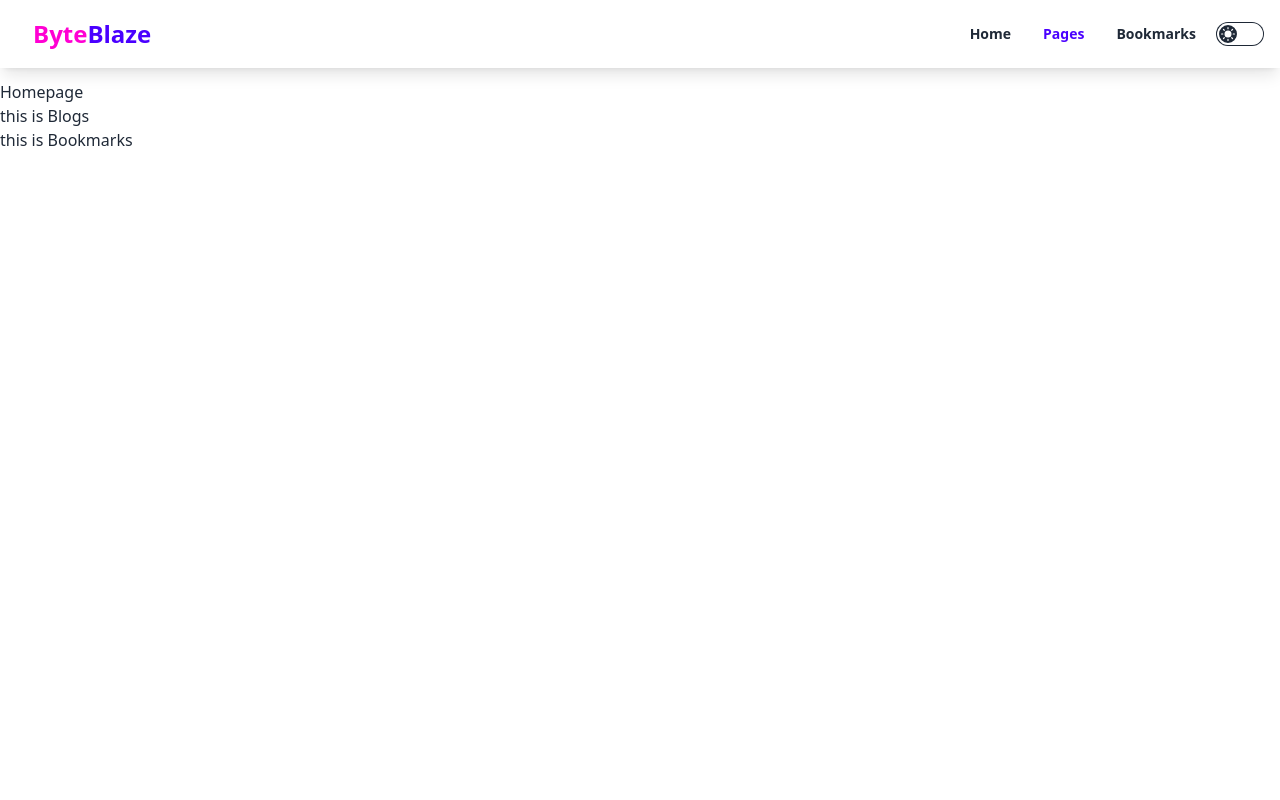
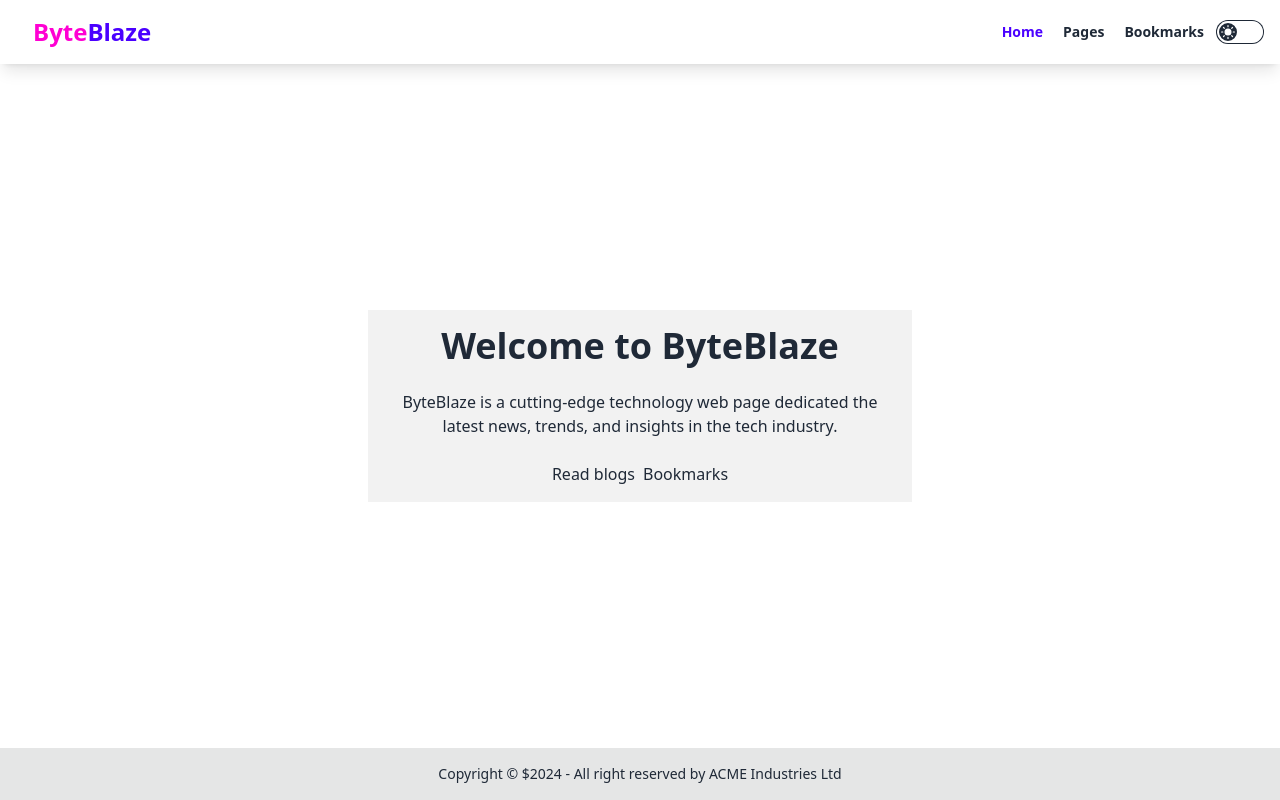
Before and after one commit to masud-k/byteblaze, a React (Vite) app: page / in a window 1280 px wide. Built offline with nearby package versions, Linux system fonts and the light colour scheme.

Commit message:
theme added

```diff
--- a/src/App.jsx
+++ /dev/null
@@ -1,19 +0,0 @@
-import Blogs from "./pages/Blogs"
-import Bookmarks from "./pages/Bookmarks"
-import Home from "./pages/Home"
-
-
-function App() {
-
-
-
-  return (
-    <>
-      <Home />
-      <Blogs />
-      <Bookmarks />
-    </>
-  )
-}
-
-export default App
--- /dev/null
+++ b/src/components/Footer.jsx
@@ -0,0 +1,13 @@
+
+
+const Footer = () => {
+    return (
+        <footer className="footer footer-center bg-base-300 text-base-content p-4">
+            <aside>
+                <p>Copyright © ${new Date().getFullYear()} - All right reserved by ACME Industries Ltd</p>
+            </aside>
+        </footer>
+    );
+};
+
+export default Footer;
--- /dev/null
+++ b/src/components/Hero.jsx
@@ -0,0 +1,25 @@
+import { Link } from "react-router-dom";
+
+
+const Hero = () => {
+  return (
+    <div>
+      <div className="hero bg-base-200 ">
+        <div className="hero-content text-center">
+          <div className="max-w-lg">
+            <h1 className="text-4xl font-bold">Welcome to ByteBlaze</h1>
+            <p className="py-6">
+              ByteBlaze is a cutting-edge technology web page dedicated the latest news, trends, and insights in the tech industry.
+            </p>
+            <div className="flex gap-2 justify-center">
+              <Link to='/blogs'>Read blogs</Link>
+              <Link to='/bookmarks'>Bookmarks</Link>
+            </div>
+          </div>
+        </div>
+      </div>
+    </div>
+  );
+};
+
+export default Hero;
--- a/src/components/Nav.jsx
+++ b/src/components/Nav.jsx
@@ -1,4 +1,5 @@
 import { useEffect, useState } from "react";
+import { Link, NavLink } from "react-router-dom";
 
 
 const Nav = () => {
@@ -9,7 +10,7 @@ const Nav = () => {
         localStorage.setItem('theme', theme)
         const localTheme = localStorage.getItem('theme')
         document.querySelector('html').setAttribute('data-theme', localTheme)
-    },[theme])
+    }, [theme])
 
     const handleToggle = (e) => {
         if (e.target.checked) {
@@ -22,15 +23,15 @@ const Nav = () => {
 
 
     return (
-        <div className="navbar bg-base-100 shadow-lg px-4 fixed z-10">
+        <div className="navbar bg-base-100 shadow-lg px-4  fixed z-10">
             <div className="flex-1">
-                <a className="btn btn-ghost gap-0 normal-case text-secondary text-2xl">Byte<span className="text-primary">Blaze</span></a>
+                <Link to='/' className="btn btn-ghost gap-0 normal-case text-secondary text-2xl">Byte<span className="text-primary">Blaze</span></Link >
             </div>
-            <div className="flex-none">
-                <ul className="menu menu-horizontal px-1">
-                    <li className="font-bold"><a>Home</a></li>
-                    <li className="font-bold text-primary"><a>Pages</a></li>
-                    <li className="font-bold"><a>Bookmarks</a></li>
+            <div className="flex-none gap-2">
+                <ul className="menu menu-horizontal px-1 hidden sm:flex gap-5">
+                    <NavLink to='/' className={({isActive})=>isActive? 'text-primary font-bold': 'font-bold'}>Home</NavLink>
+                    <NavLink to='/blogs' className={({isActive})=>isActive? 'text-primary font-bold': 'font-bold'}>Pages</NavLink>
+                    <NavLink to='/bookmarks' className={({isActive})=>isActive? 'text-primary font-bold': 'font-bold'}>Bookmarks</NavLink>
                 </ul>
                 <label className="grid cursor-pointer place-items-center">
                     <input
--- /dev/null
+++ b/src/layout/MainLayout.jsx
@@ -0,0 +1,20 @@
+import { Outlet } from "react-router-dom";
+import Nav from "../components/Nav";
+import Footer from "../components/Footer";
+
+
+const MainLayout = () => {
+    return (
+        <div>
+            <div className="h-16">
+            <Nav />
+            </div>
+            <div className="min-h-[calc(100vh-116px)]">
+               <Outlet/>
+            </div>
+            <Footer/>
+        </div>
+    );
+};
+
+export default MainLayout;
--- a/src/main.jsx
+++ b/src/main.jsx
@@ -1,10 +1,38 @@
-import React from 'react'
+
 import ReactDOM from 'react-dom/client'
-import App from './App.jsx'
 import './index.css'
+import { RouterProvider, createBrowserRouter } from 'react-router-dom'
+import Blogs from './pages/Blogs.jsx'
+import MainLayout from './layout/MainLayout.jsx'
+import Home from './pages/Home.jsx'
+import Bookmarks from './pages/Bookmarks.jsx'
+
+
+
+const router = createBrowserRouter([
+  {
+    path: '/',
+    element: <MainLayout/>,
+    children: [
+      {
+        path: '/',
+        element: <Home/>
+      },
+      {
+        path: '/blogs',
+        element: <Blogs />
+      },
+      {
+        path: '/bookmarks',
+        element: <Bookmarks/>
+      }
+
+    ]
+  }
+])
 
 ReactDOM.createRoot(document.getElementById('root')).render(
   <>
-    <App />
+    <RouterProvider router={router} />
   </>
 )
--- a/src/pages/Home.jsx
+++ b/src/pages/Home.jsx
@@ -1,12 +1,9 @@
-import Nav from "../components/Nav";
-
+import Hero from "../components/Hero";
 
 const Home = () => {
     return (
-        <div>
-            <div className="h-20"><Nav />
-            </div>
-            <h1>Homepage</h1>
+        <div className="flex flex-col items-center justify-center min-h-[calc(100vh-116px)]">
+           <Hero/>
         </div>
     );
 };
```
